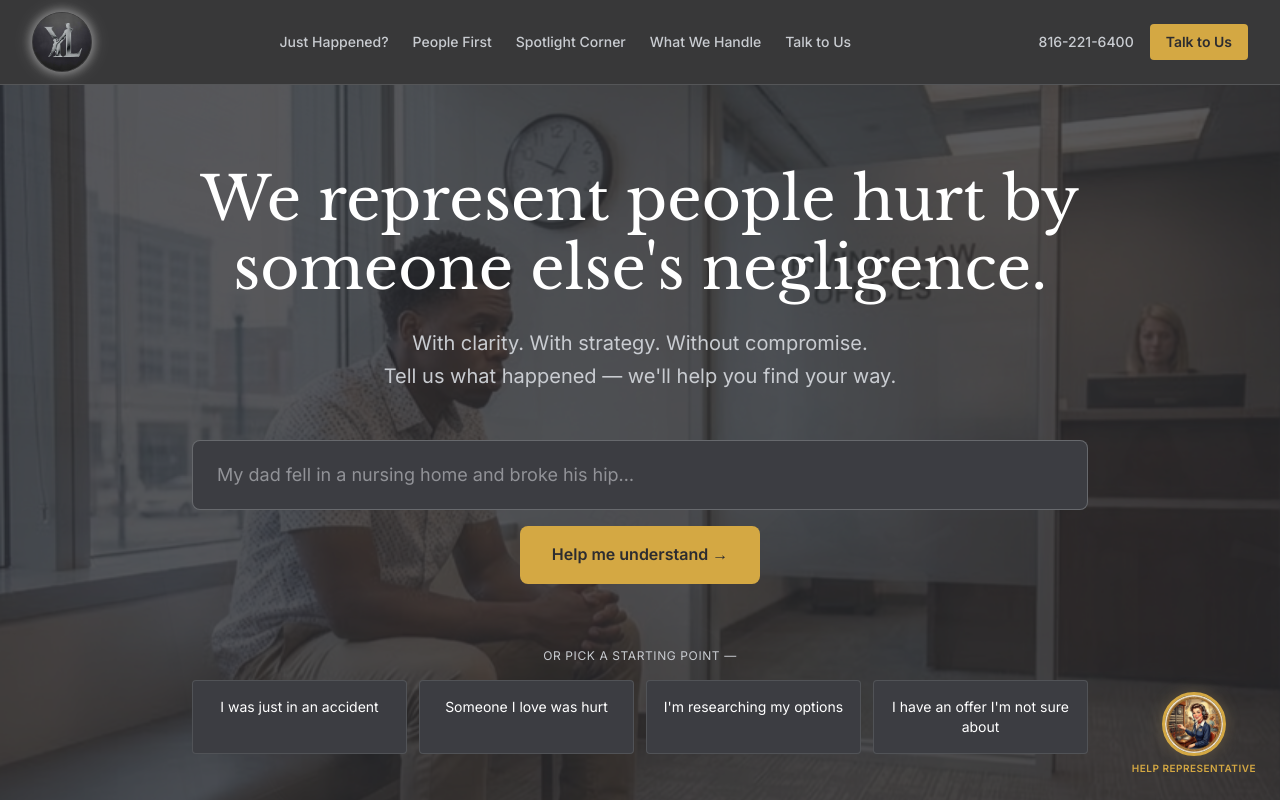
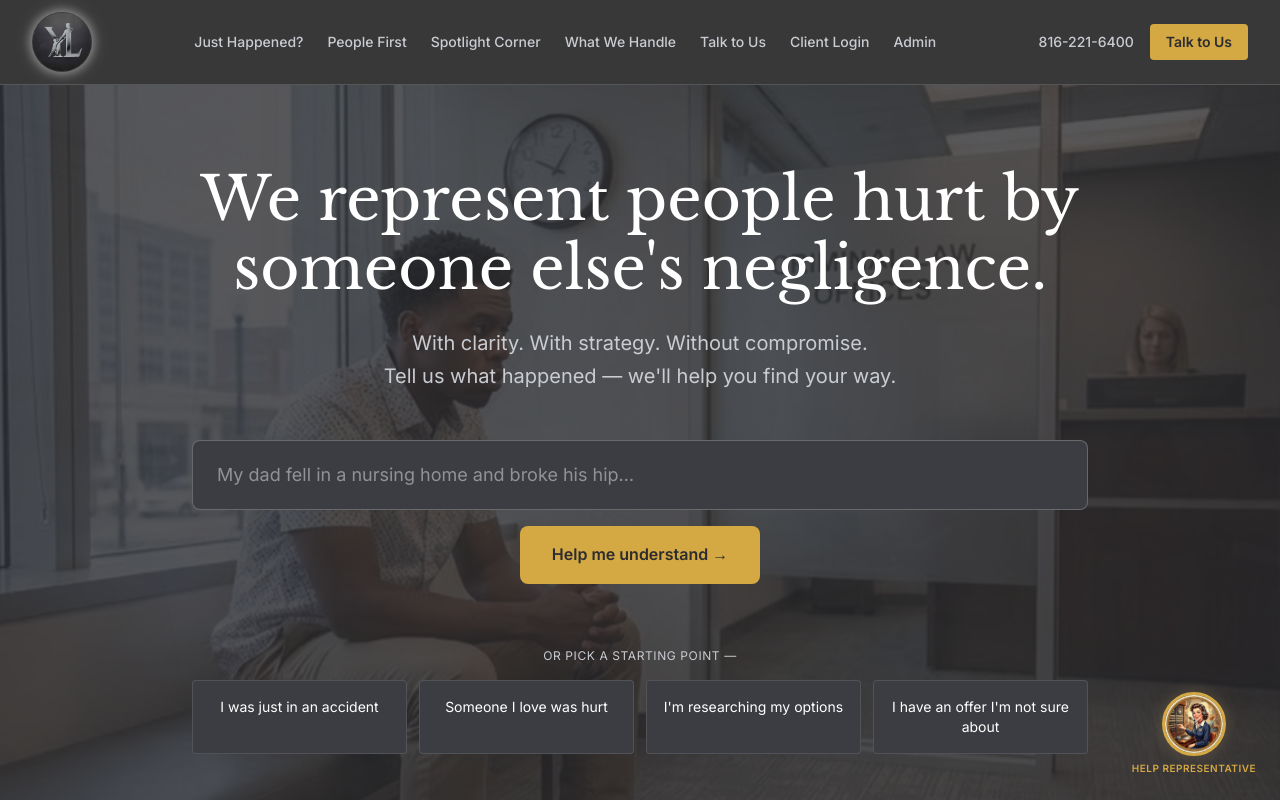
Before and after one commit to GreenBrahma/yonke-law-website, a Next.js app: page / in a window 1280 px wide. Shown: the top 800 px of the page. Built offline with nearby package versions, Linux system fonts and the light colour scheme.

Commit message:
feat: add Client Login and Admin links to TopNav

```diff
--- a/components/TopNav.tsx
+++ b/components/TopNav.tsx
@@ -22,6 +22,8 @@ const NAV_ITEMS = [
   { label: "Spotlight Corner", href: "/spotlight-corner" },
   { label: "What We Handle", href: "/what-we-handle" },
   { label: "Talk to Us", href: "/talk-to-us" },
+  { label: "Client Login", href: "/client-login" },
+  { label: "Admin", href: "/admin" },
 ] as const;
 
 const PHONE_NUMBER = "816-221-6400";
```
